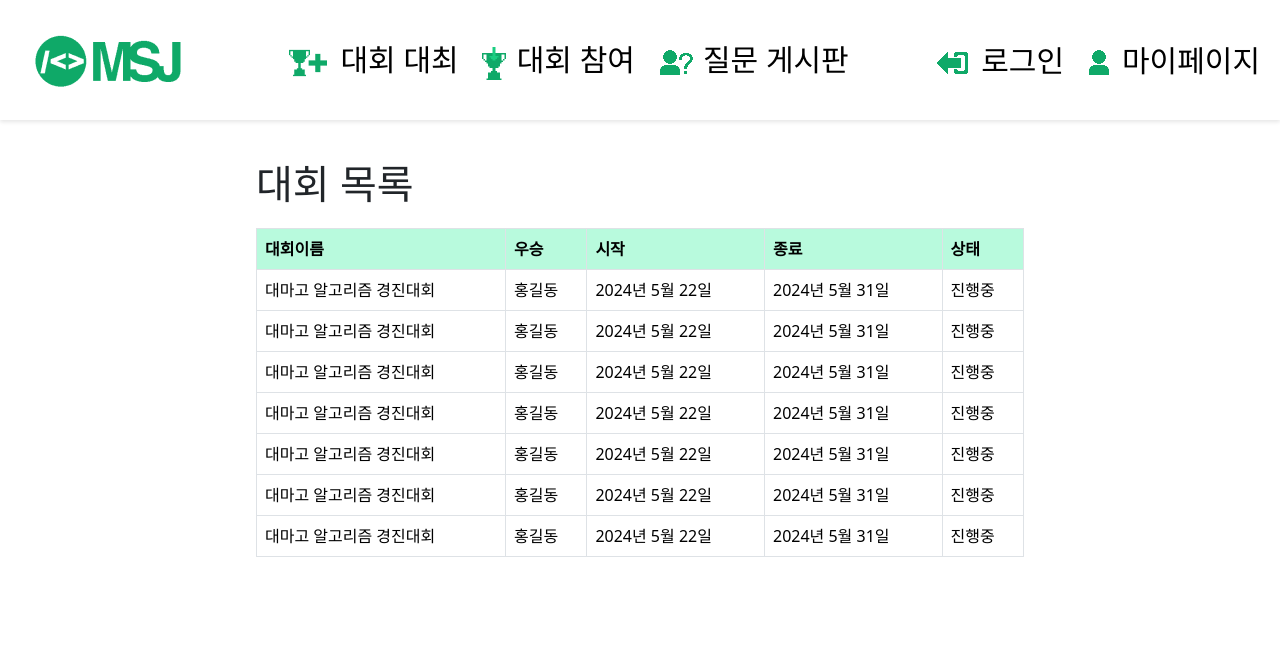
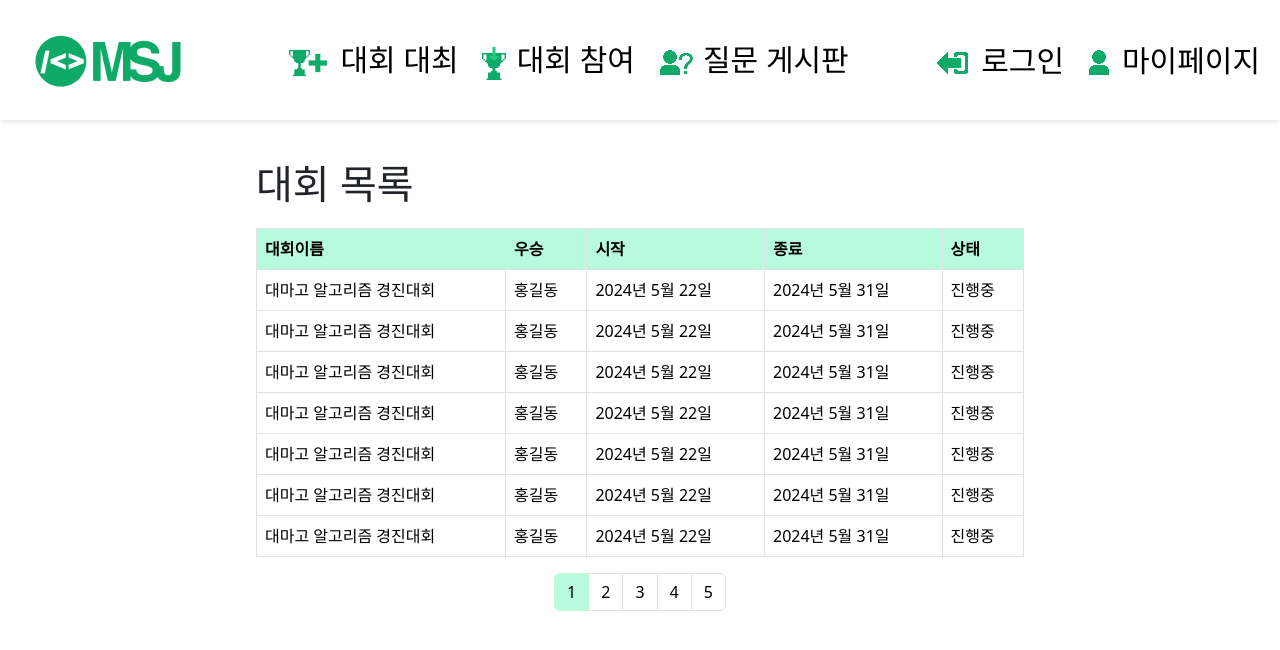
Before and after one commit to Ms-Judge/Frontend, a React (Create React App) app: page /Question in a window 1280 px wide. Shown: the top 650 px of the page. Built offline with nearby package versions, Linux system fonts and the light colour scheme.

Commit message:
리스트 퍼블리싱

```diff
--- a/src/components/List.jsx
+++ b/src/components/List.jsx
@@ -1,6 +1,7 @@
-import React from 'react';
+import React, { useState } from 'react';
 import styled from '@emotion/styled/macro';
 import Table from 'react-bootstrap/Table';
+import { Pagination } from 'react-bootstrap';
 
 // Table 컴포넌트를 styled-components로 감싸 스타일 정의
 const StyledTable = styled(Table)`
@@ -35,6 +36,17 @@ const StyledTable = styled(Table)`
 `;
 
 const List = () => {
+  const [active, setActive] = useState(1);
+
+  let items = [];
+  for (let number = 1; number <= 5; number++) {
+    items.push(
+      <Pagination.Item key={number} active={number === active} onClick={() => setActive(number)}>
+        {number}
+      </Pagination.Item>,
+    );
+  }
+
   return (
     <ListWrapper>
       <TitleName>대회 목록</TitleName>
@@ -98,9 +110,9 @@ const List = () => {
             <td>2024년 5월 31일</td>
             <td>진행중</td>
           </tr>
-          {/* 나머지 행들 */}
         </tbody>
       </StyledTable>
+      <StyledPagination>{items}</StyledPagination>
     </ListWrapper>
   );
 }
@@ -119,3 +131,16 @@ const ListWrapper = styled.div`
   align-items: center; // 가로 축에서 중앙 정렬합니다.
   margin-top: 40px;
 `
+
+const StyledPagination = styled(Pagination)`
+  .page-item.active .page-link {
+    background-color: #B8FADD;
+    border-color: #B8FADD;
+  }
+  .page-link {
+    color: black;
+  }
+  .page-link:hover {
+    color: #B8FADD;
+  }
+`;
```
